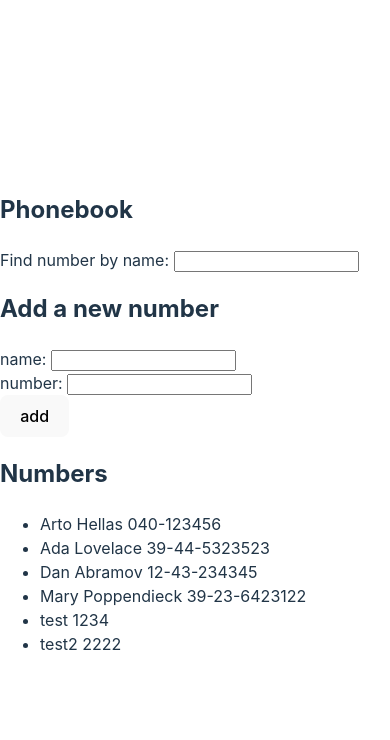
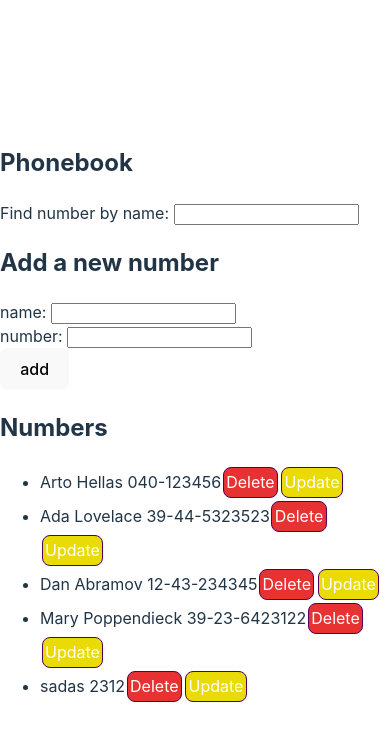
Before and after one commit to DenisHki/full-stack-open, a React (Vite) app in the folder part2/phonebook/: page / in a window 390 px wide. Shown: the top 740 px of the page. Built offline with nearby package versions, Linux system fonts and the light colour scheme; data requests are answered from the project's data file.

Commit message:
2.14: The Phonebook step 9

```diff
--- a/part2/phonebook/db.json
+++ b/part2/phonebook/db.json
@@ -21,14 +21,9 @@
       "id": "4"
     },
     {
-      "id": "595e",
-      "name": "test",
-      "number": "1234"
-    },
-    {
-      "id": "443d",
-      "name": "test2",
-      "number": "2222"
+      "id": "a801",
+      "name": "sadas",
+      "number": "2312"
     }
   ]
 }
--- a/part2/phonebook/src/App.jsx
+++ b/part2/phonebook/src/App.jsx
@@ -3,7 +3,7 @@ import Filter from "./components/Filter";
 import PersonForm from "./components/PersonForm";
 import Persons from "./components/Persons";
 import personService from "./services/persons";
-import axios from "axios";
+
 
 const App = () => {
   const [persons, setPersons] = useState([]);
@@ -63,6 +63,13 @@ const App = () => {
     });
   };
 
+  // delete person
+  const deletePerson = (id) => {
+    personService.deletePersonById(id).then(() => {
+      setPersons(persons.filter((person) => person.id !== id));
+    });
+  };
+
   const filteredPersons = persons.filter((person) =>
     person.name.toLowerCase().includes(filtered.toLowerCase())
   );
@@ -80,7 +87,7 @@ const App = () => {
         addPerson={addPerson}
       />
       <h2>Numbers</h2>
-      <Persons filteredPersons={filteredPersons} />
+      <Persons filteredPersons={filteredPersons} deletePerson={deletePerson} />
     </div>
   );
 };
--- /dev/null
+++ b/part2/phonebook/src/UI/Button.jsx
@@ -0,0 +1,16 @@
+import React from 'react';
+import classes from './Button.module.css';
+
+const Button = (props) => {
+  return (
+    <button
+      className={`${classes.button} ${props.className}`}
+      type={props.type}
+      onClick={props.onClick}
+    >
+      {props.children}
+    </button>
+  );
+};
+
+export default Button;
--- /dev/null
+++ b/part2/phonebook/src/UI/Button.module.css
@@ -0,0 +1,27 @@
+.button {
+  font: inherit;
+  border: 1px solid #4f005f;
+
+  color: white;
+  padding: 0.15rem;
+  margin: 0.1rem;
+  cursor: pointer;
+}
+
+.delete {
+  background: #e73232;
+}
+
+.update {
+  background: #eadb06;
+}
+
+.button:hover,
+.button:active {
+  background: #741188;
+  border-color: #741188;
+}
+
+.button:focus {
+  outline: none;
+}
--- a/part2/phonebook/src/components/Person.jsx
+++ b/part2/phonebook/src/components/Person.jsx
@@ -1,7 +1,21 @@
+import React from "react";
+import Button from "../UI/Button";
+import classes from '../UI/Button.module.css';
+
 const Person = (props) => {
+  const deleteHandler = () => {
+    if (window.confirm(`Delete ${props.person.name}?`)) {
+      props.deletePerson(props.person.id);
+    }
+  };
+
   return (
     <li>
       {props.person.name} {props.person.number}
+      <Button type="button" onClick={deleteHandler} className={classes.delete}>
+        Delete
+      </Button>
+      <Button type="button" className={classes.update}>Update</Button>
     </li>
   );
 };
--- a/part2/phonebook/src/components/Persons.jsx
+++ b/part2/phonebook/src/components/Persons.jsx
@@ -7,7 +7,7 @@ const Persons = (props) => {
         <p>No names to show</p>
       ) : (
         props.filteredPersons.map((person) => (
-          <Person key={person.id} person={person} />
+          <Person key={person.id} person={person} deletePerson={props.deletePerson}/>
         ))
       )}
     </ul>
--- a/part2/phonebook/src/services/persons.js
+++ b/part2/phonebook/src/services/persons.js
@@ -9,7 +9,12 @@ const create = (newPerson) => {
   return axios.post(baseUrl, newPerson);
 };
 
+const deletePersonById = (id) => {
+  return axios.delete(`${baseUrl}/${id}`);
+};
+
 export default {
   getAll: getAll,
   create: create,
+  deletePersonById: deletePersonById,
 };
```
